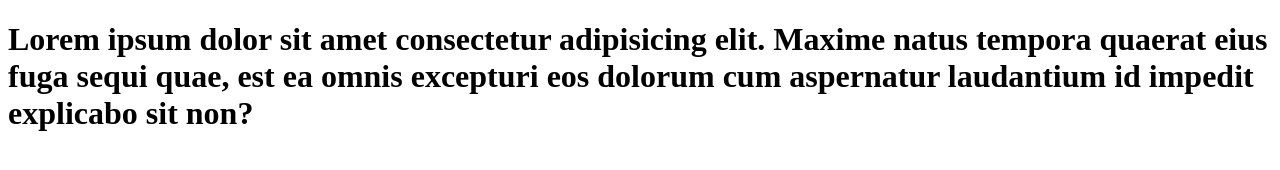
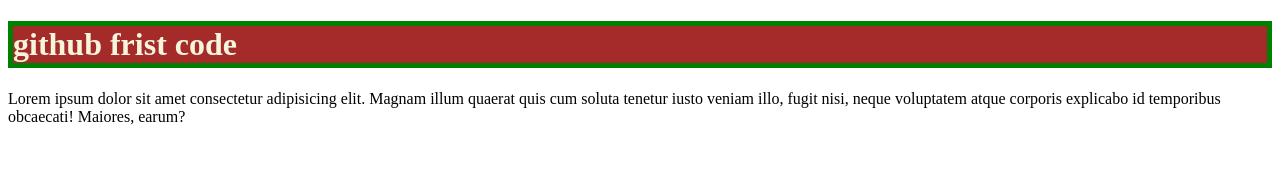
Before and after one commit to biprodip1357/my-first-ripo, a plain HTML site: page index.html in a window 1280 px wide. Drawn offline with Linux system fonts and the light colour scheme.

Commit message:
third commit

```diff
--- a/index.html
+++ b/index.html
@@ -4,9 +4,10 @@
     <meta charset="UTF-8">
     <meta name="viewport" content="width=device-width, initial-scale=1.0">
     <title>Github</title>
+    <link rel="stylesheet" href="style/style.css">
 </head>
 <body>
-    <h1>Lorem ipsum dolor sit amet consectetur adipisicing elit. Maxime natus tempora quaerat eius fuga sequi quae, est ea omnis excepturi eos dolorum cum aspernatur laudantium id impedit explicabo sit non?
-    </h1>
+    <h1>github frist code </h1>
+    <p>Lorem ipsum dolor sit amet consectetur adipisicing elit. Magnam illum quaerat quis cum soluta tenetur iusto veniam illo, fugit nisi, neque voluptatem atque corporis explicabo id temporibus obcaecati! Maiores, earum?</p>
 </body>
 </html>
--- /dev/null
+++ b/style/style.css
@@ -0,0 +1,6 @@
+h1{
+    background-color: brown;
+    border: 5px solid green;
+    color: beige;
+
+}
```
